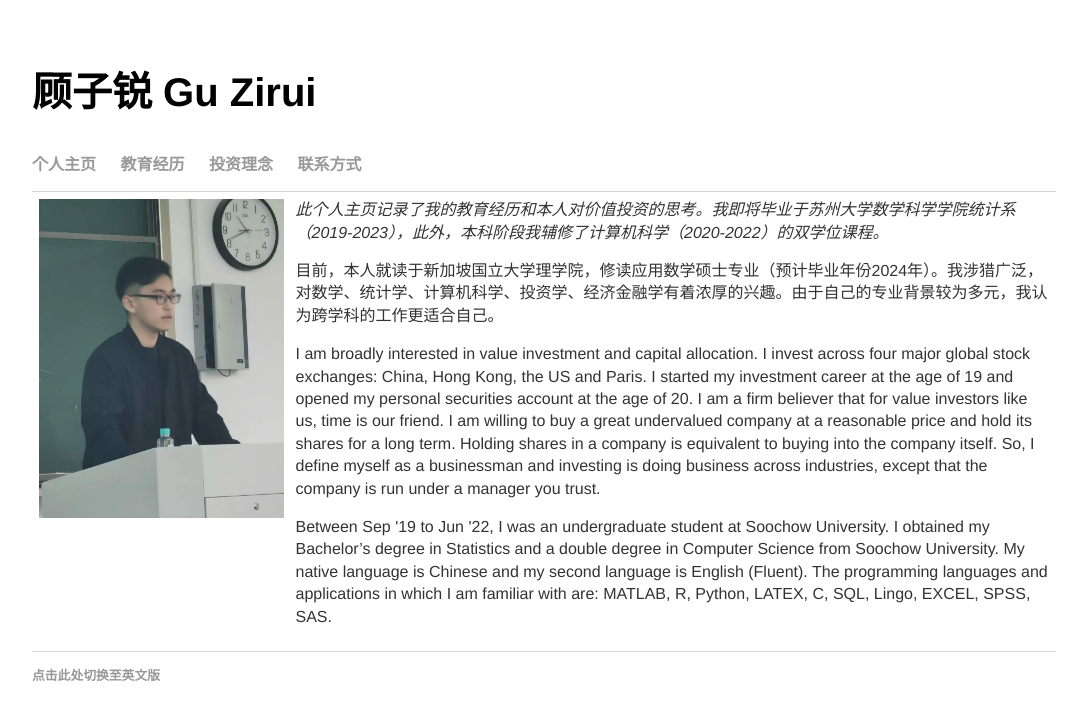
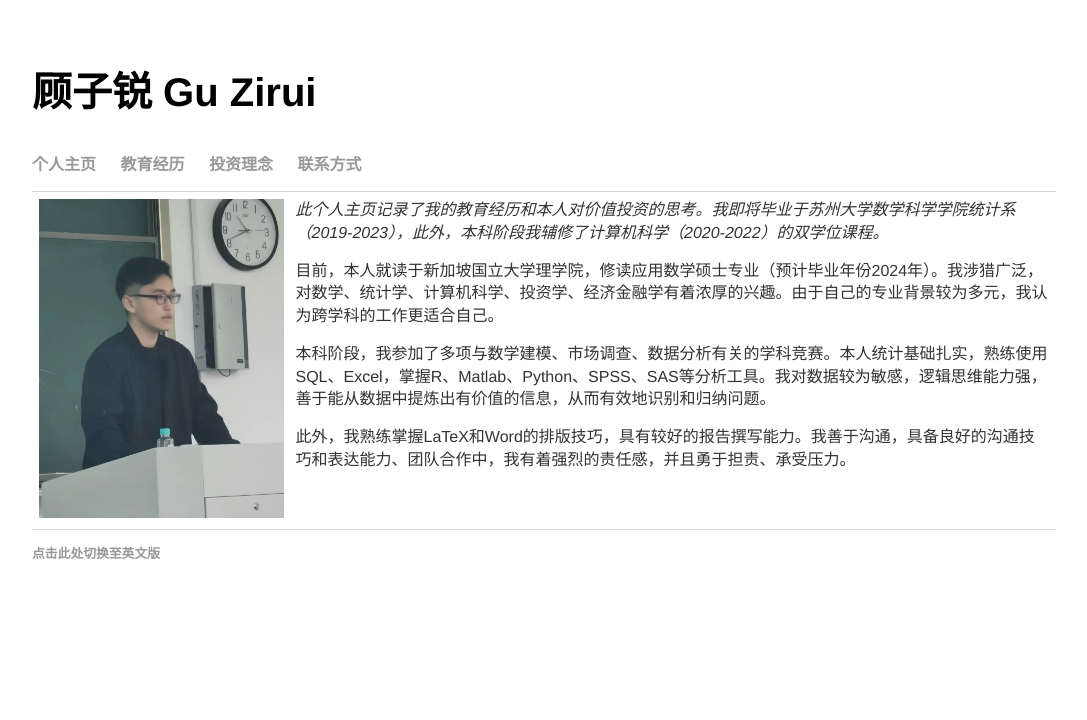
Before and after one commit to guzirui/guzirui.github.io, a Jekyll site: the page built from index.html, in a window 1280 px wide. Shown: the top 720 px of the page, without its empty margins (96-1183 px from the left). Built offline with Jekyll 4.4.1, drawn with Linux system fonts in a browser that asks for light colours.

Commit message:
Update index.html

```diff
--- a/index.html
+++ b/index.html
@@ -25,9 +25,9 @@ title: 顾子锐 Gu Zirui
 
 	<p>目前，本人就读于新加坡国立大学理学院，修读应用数学硕士专业（预计毕业年份2024年）。我涉猎广泛，对数学、统计学、计算机科学、投资学、经济金融学有着浓厚的兴趣。由于自己的专业背景较为多元，我认为跨学科的工作更适合自己。</p>
 
-	<p>I am broadly interested in value investment and capital allocation. I invest across four major global stock exchanges: China, Hong Kong, the US and Paris. I started my investment career at the age of 19 and opened my personal securities account at the age of 20. I am a firm believer that for value investors like us, time is our friend. I am willing to buy a great undervalued company at a reasonable price and hold its shares for a long term. Holding shares in a company is equivalent to buying into the company itself. So, I define myself as a businessman and investing is doing business across industries, except that the company is run under a manager you trust.</p>
+	<p>本科阶段，我参加了多项与数学建模、市场调查、数据分析有关的学科竞赛。本人统计基础扎实，熟练使用SQL、Excel，掌握R、Matlab、Python、SPSS、SAS等分析工具。我对数据较为敏感，逻辑思维能力强，善于能从数据中提炼出有价值的信息，从而有效地识别和归纳问题。</p>
 
-	<p>Between Sep '19 to Jun '22, I was an undergraduate student at Soochow University. I obtained my Bachelor’s degree in Statistics and a double degree in Computer Science from Soochow University. My native language is Chinese and my second language is English (Fluent). The programming languages and applications in which I am familiar with are: MATLAB, R, Python, LATEX, C, SQL, Lingo, EXCEL, SPSS, SAS.</p>
+	<p>此外，我熟练掌握LaTeX和Word的排版技巧，具有较好的报告撰写能力。我善于沟通，具备良好的沟通技巧和表达能力、团队合作中，我有着强烈的责任感，并且勇于担责、承受压力。</p>
 
 	      </div><!-- /.blurb -->
     </td>
```
